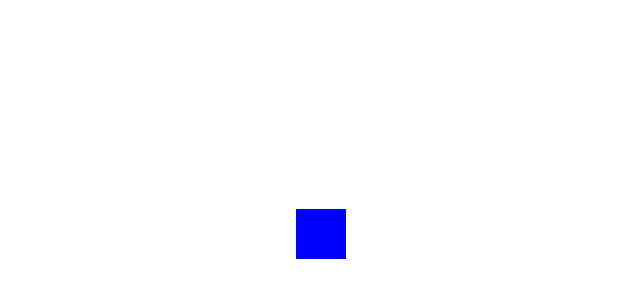
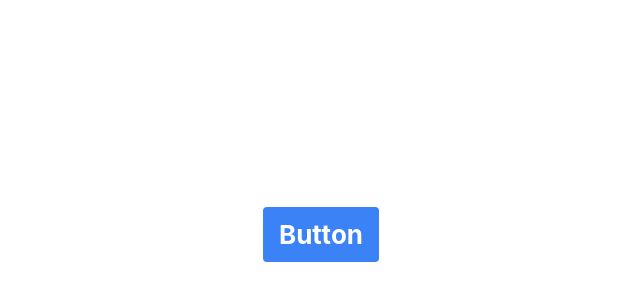
Before and after one commit to truongngoctuan/si-screening-fe-app, a React (Create React App) app: page / in a window 1280 px wide. Shown: the part 166-466 px from the top of the page, without its empty margins (319-959 px from the left). Built offline with nearby package versions, Linux system fonts and the light colour scheme.

Commit message:
integrate with tailwindcss with a button sample

```diff
--- /dev/null
+++ b/craco.config.js
@@ -0,0 +1,10 @@
+module.exports = {
+  style: {
+    postcss: {
+      plugins: [
+        require('tailwindcss'),
+        require('autoprefixer'),
+      ],
+    },
+  },
+}
--- a/src/atoms/RoundButton/RoundButton.tsx
+++ /dev/null
@@ -1,11 +0,0 @@
-
-import styles from './RoundButton.module.css';
-
-export function RoundButton() {
-
-  return (
-    <div className={styles.button}>
-
-    </div>
-  );
-}
--- /dev/null
+++ b/src/components/RoundButton/RoundButton.tsx
@@ -0,0 +1,11 @@
+
+import styles from './RoundButton.module.css';
+
+export function RoundButton() {
+
+  return (
+    <button className="bg-blue-500 hover:bg-blue-700 text-white font-bold py-2 px-4 rounded">
+      Button
+    </button>
+  );
+}
--- a/src/index.css
+++ b/src/index.css
@@ -1,3 +1,7 @@
+@tailwind base;
+@tailwind components;
+@tailwind utilities;
+
 body {
   margin: 0;
   font-family: -apple-system, BlinkMacSystemFont, 'Segoe UI', 'Roboto', 'Oxygen',
--- a/src/pages/game-4-buttons/Game4Buttons.tsx
+++ b/src/pages/game-4-buttons/Game4Buttons.tsx
@@ -1,4 +1,4 @@
-import { RoundButton } from "../../atoms/RoundButton/RoundButton";
+import { RoundButton } from "../../components/RoundButton/RoundButton";
 
 export function Game4Buttons() {
 
--- /dev/null
+++ b/tailwind.config.js
@@ -0,0 +1,11 @@
+module.exports = {
+  purge: [],
+  darkMode: false, // or 'media' or 'class'
+  theme: {
+    extend: {},
+  },
+  variants: {
+    extend: {},
+  },
+  plugins: [],
+}
```
Also changed, not shown: package.json (+10 -4 lines), src/components/RoundButton/RoundButton.module.css (renamed from src/atoms/RoundButton/RoundButton.module.css), 1 other file (tests, documents, lock files or other folders).
